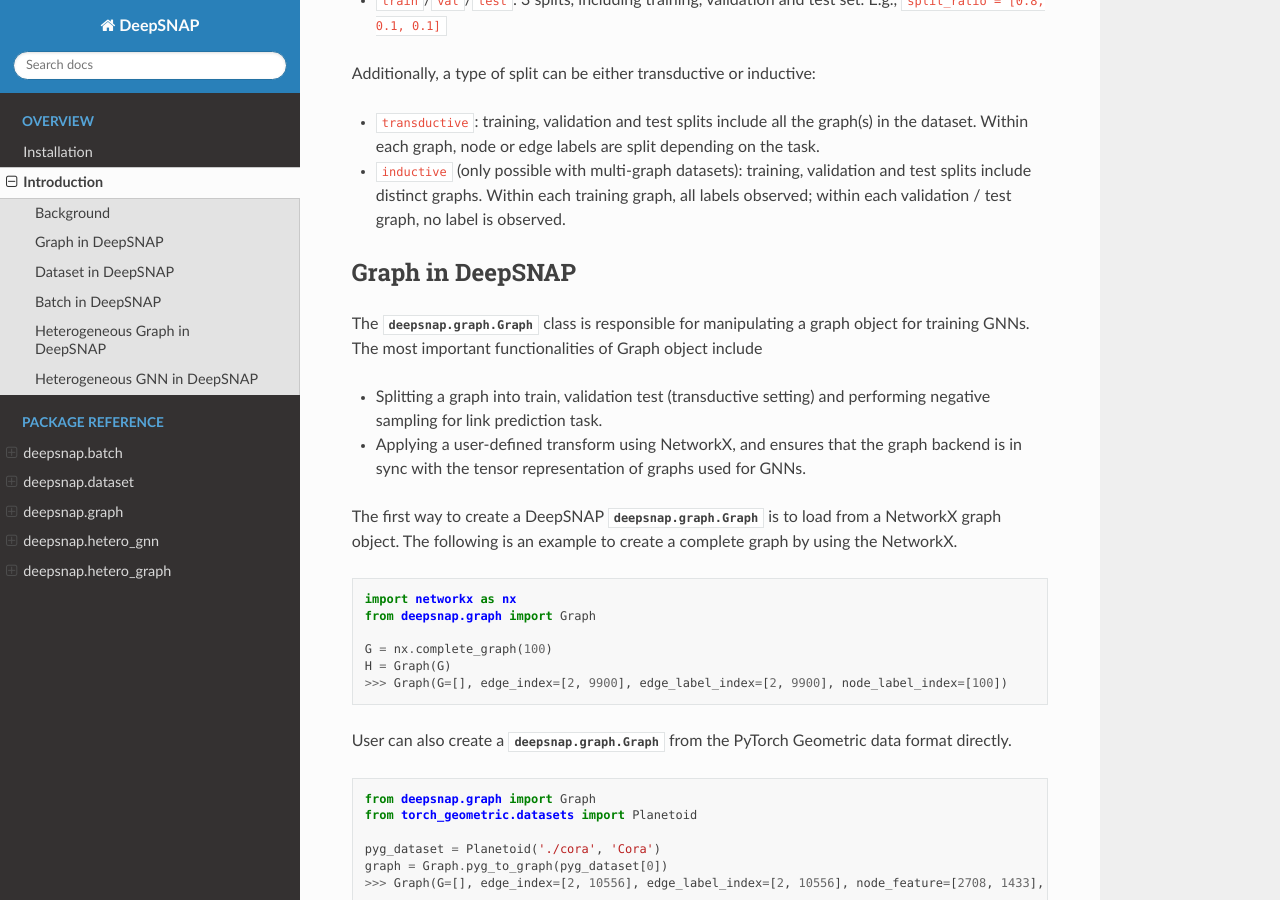
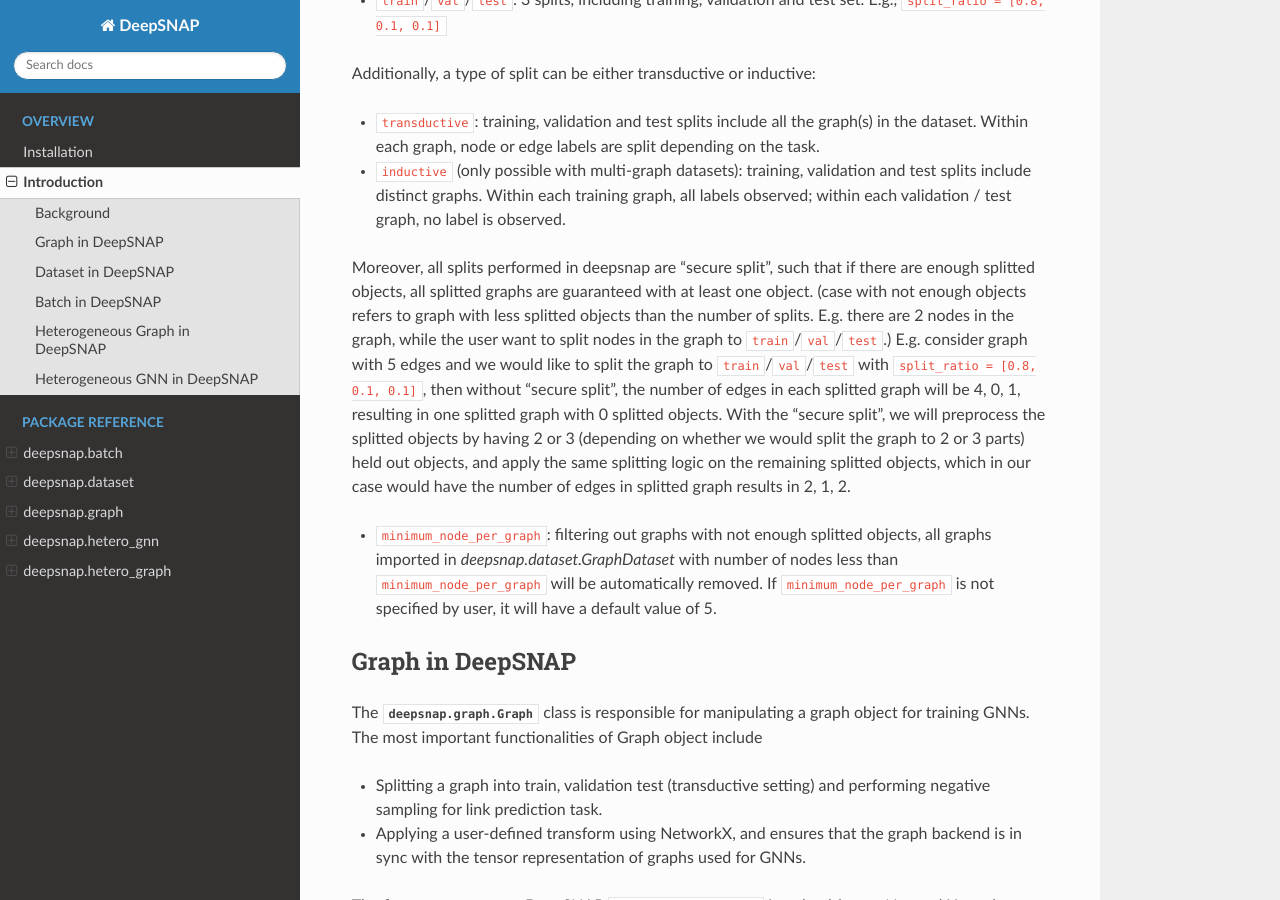
Before and after one commit to snap-stanford/deepsnap, a Sphinx documentation site: the page built from docs/source/notes/introduction.rst, in a window 1280 px wide and 900 px high, scrolled down 1002 px. Built offline with Sphinx 7.4.7 and the Read the Docs theme 2.0.0, drawn with Linux system fonts in a browser that asks for light colours.

Commit message:
introduce corner case handling method for split

```diff
--- a/docs/source/notes/introduction.rst
+++ b/docs/source/notes/introduction.rst
@@ -27,6 +27,11 @@
 
 * ``transductive``: training, validation and test splits include all the graph(s) in the dataset. Within each graph, node or edge labels are split depending on the task.
 * ``inductive`` (only possible with multi-graph datasets): training, validation and test splits include distinct graphs. Within each training graph, all labels observed; within each validation / test graph, no label is observed.
+
+Moreover, all splits performed in deepsnap are "secure split", such that if there are enough splitted objects, all splitted graphs are guaranteed with at least one object. (case with not enough objects refers to graph with less splitted objects than the number of splits. E.g. there are 2 nodes in the graph, while the user want to split nodes in the graph to ``train``/``val``/``test``.)
+E.g. consider graph with 5 edges and we would like to split the graph to ``train``/``val``/``test`` with ``split_ratio = [0.8, 0.1, 0.1]``, then without "secure split", the number of edges in each splitted graph will be 4, 0, 1, resulting in one splitted graph with 0 splitted objects. With the "secure split", we will preprocess the splitted objects by having 2 or 3 (depending on whether we would split the graph to 2 or 3 parts) held out objects, and apply the same splitting logic on the remaining splitted objects, which in our case would have the number of edges in splitted graph results in 2, 1, 2.
+
+* ``minimum_node_per_graph``: filtering out graphs with not enough splitted objects, all graphs imported in `deepsnap.dataset.GraphDataset` with number of nodes less than ``minimum_node_per_graph`` will be automatically removed. If ``minimum_node_per_graph`` is not specified by user, it will have a default value of 5.
 
 Graph in DeepSNAP
 -----------------
```
